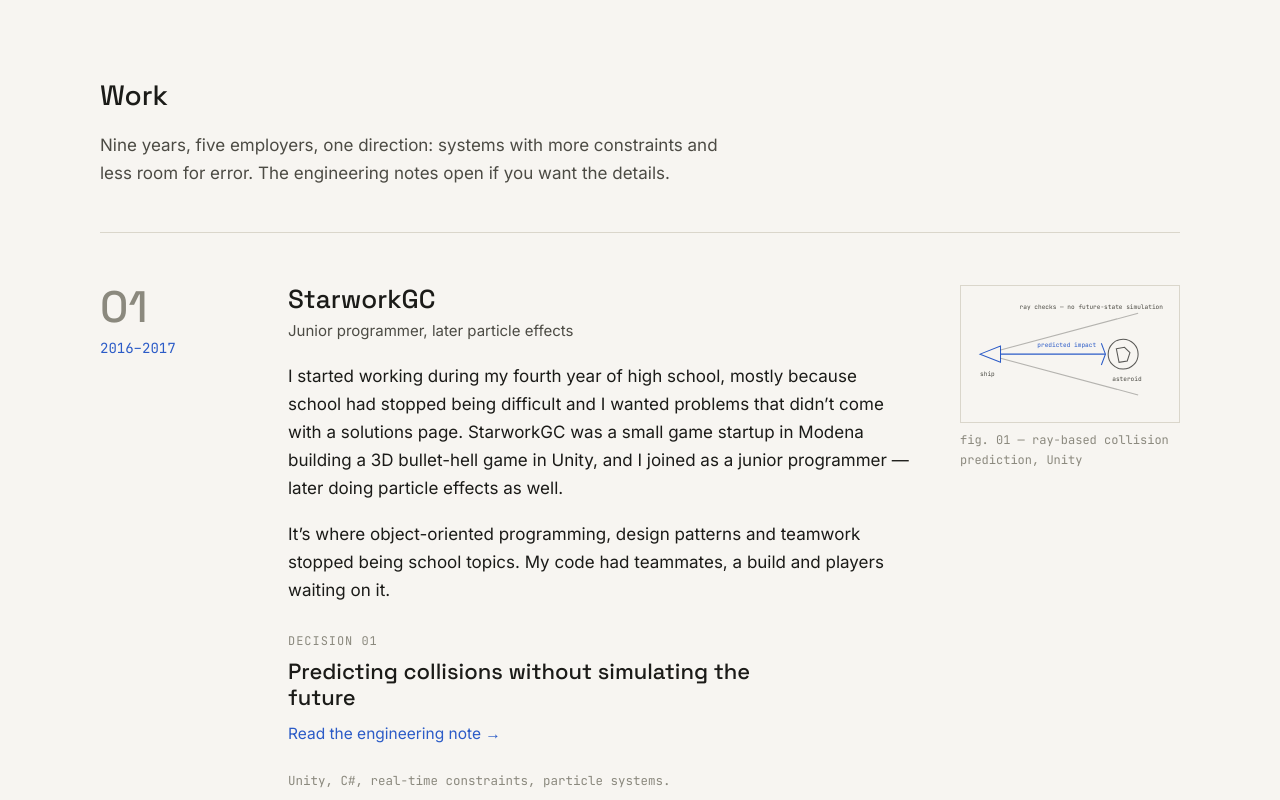
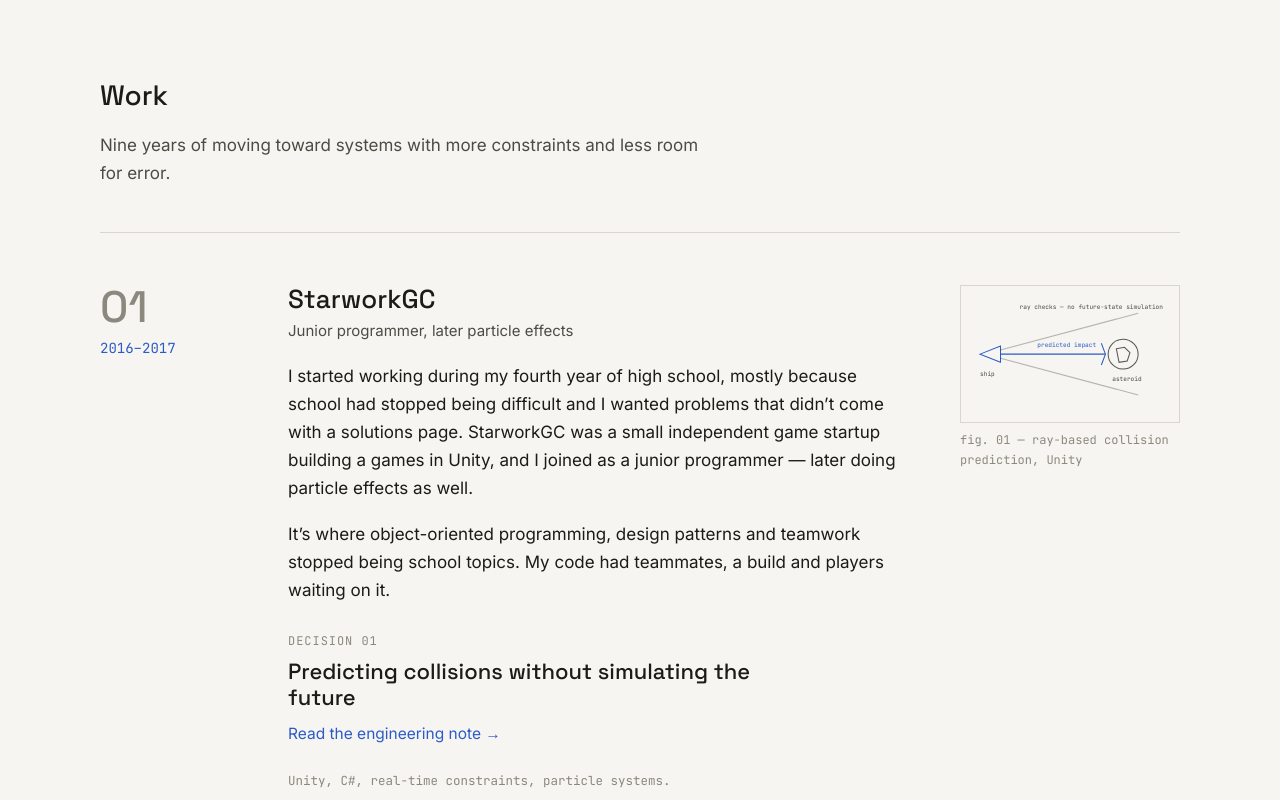
Before and after one commit to g4solio/portfolio, a Next.js app: page / in a window 1280 px wide. Shown: the part 540-1340 px from the top of the page. Built offline with nearby package versions, Linux system fonts and the light colour scheme.

Commit message:
Hands in corrections

```diff
--- a/app/layout.tsx
+++ b/app/layout.tsx
@@ -2,8 +2,8 @@
 import { display, mono, sans } from "./fonts";
 import "./globals.css";
 
-// TODO: confirm final GitHub Pages URL (assumes user site g4solio.github.io).
-const siteUrl = "https://g4solio.github.io";
+const siteUrl = new URL("https://g4solio.github.io/portfolio/");
+const ogImage = new URL("og.png", siteUrl).toString();
 
 const description =
   "Software engineer in Modena, Italy. I design and evolve software that has to keep working: distributed services, legacy platforms and systems connected to real machines.";
@@ -24,7 +24,7 @@
     card: "summary_large_image",
     title: "Davide Gozzi — Software engineer",
     description,
-    images: ["/og.png"],
+    images: [ogImage],
   },
 };
 
--- a/components/PortfolioPage.tsx
+++ b/components/PortfolioPage.tsx
@@ -82,8 +82,7 @@
           <section id="work" className="work">
             <h2>Work</h2>
             <p className="section-intro">
-              Nine years, five employers, one direction: systems with more constraints and
-              less room for error. The engineering notes open if you want the details.
+              Nine years of moving toward systems with more constraints and less room for error.
             </p>
             <Chapters />
           </section>
@@ -94,7 +93,8 @@
               My background is backend; interfaces were the part I used to hand to someone
               else. AI-assisted development changed that — not by replacing judgment, but by
               making me faster exactly where I had the least muscle memory. This site is a
-              concrete example: designed and built with an AI pair, every decision mine.
+              concrete example: built with an AI pair, with me setting the direction,
+              reviewing the implementation and owning the final result.
             </p>
             <div className="ai-grid">
               <div>
--- a/components/Schematic.tsx
+++ b/components/Schematic.tsx
@@ -80,7 +80,7 @@
       <text className="s-label" x="30" y="166">v3</text>
       <text className="s-label" x="264" y="164">v1</text>
       <text className="s-label" x="102" y="140">dll capabilities · quartz</text>
-      <text className="s-label" x="92" y="192">every version stays supported</text>
+      <text className="s-label" x="92" y="192">compatibility across deployed versions</text>
     </g>
   ),
   tiles: (
--- a/data/portfolio.ts
+++ b/data/portfolio.ts
@@ -43,7 +43,7 @@
     role: "Junior programmer, later particle effects",
     layout: "side",
     lead: [
-      "I started working during my fourth year of high school, mostly because school had stopped being difficult and I wanted problems that didn’t come with a solutions page. StarworkGC was a small game startup in Modena building a 3D bullet-hell game in Unity, and I joined as a junior programmer — later doing particle effects as well.",
+      "I started working during my fourth year of high school, mostly because school had stopped being difficult and I wanted problems that didn’t come with a solutions page. StarworkGC was a small independent game startup building a games in Unity, and I joined as a junior programmer — later doing particle effects as well.",
       "It’s where object-oriented programming, design patterns and teamwork stopped being school topics. My code had teammates, a build and players waiting on it.",
     ],
     decision: {
@@ -123,7 +123,7 @@
     ],
     decision: {
       number: "03",
-      title: "Shipping capabilities to installations you may never update again",
+      title: "Shipping capabilities to installations you cannot update predictably",
       schematic: "agents",
       caption: "fig. 03 — manager and agents, Quartz scheduling",
       problem:
@@ -136,7 +136,7 @@
       openByDefault: true,
     },
     tail: [
-      "The second was less glamorous: a document flow between a third-party service, our central application and SAP, communicating through shared Windows folders. You don’t always get to choose your infrastructure. What you can do is make it observable — where each document is, where it got stuck, on whose side it failed. I led that work with a group of three or four people.",
+      "The second was less glamorous: a document flow between a third-party service, our central application and SAP, communicating through shared Windows folders. You don’t always get to choose your infrastructure. What you can do is make it observable — where each document is, where it got stuck, on whose side it failed. I coordinated the implementation across a group of four people.",
     ],
     aside:
       "MSC is also where I learned to delegate — and what it costs to accept too many parallel responsibilities instead of saying no early.",
```
